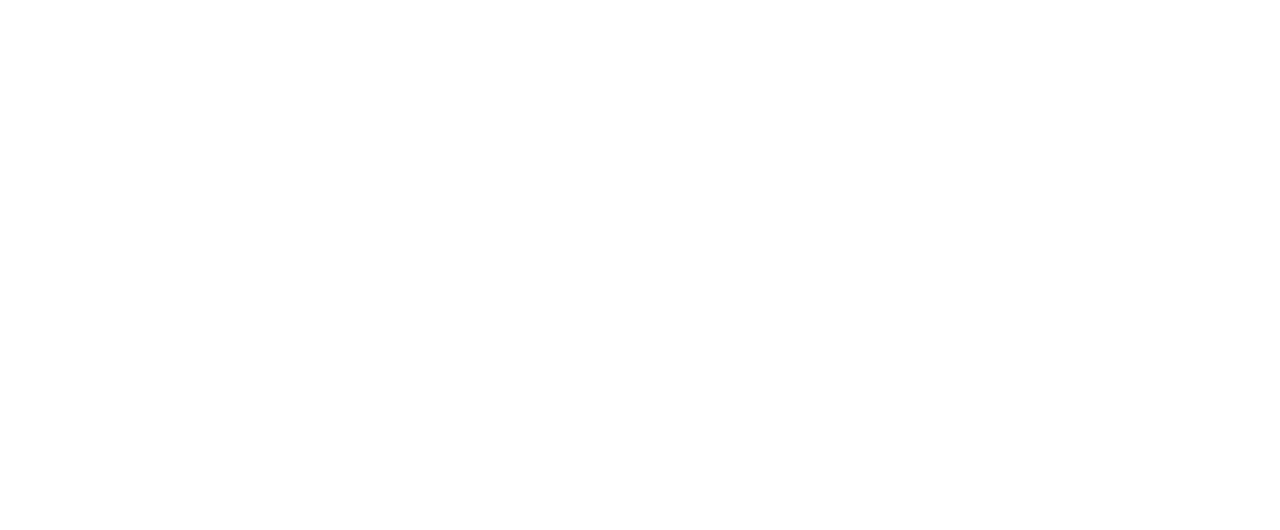
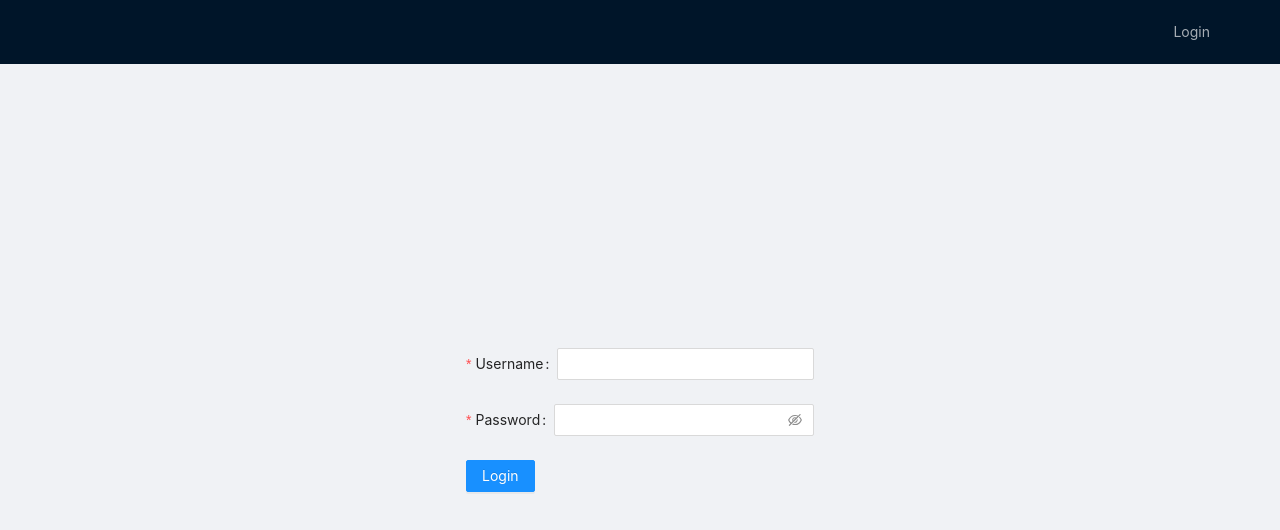
Before and after one commit to serhii-voitenko98/events-calendar, a React (Create React App) app: page /login in a window 1280 px wide. Shown: the top 530 px of the page. Built offline with nearby package versions, Linux system fonts and the light colour scheme.

Commit message:
change app

```diff
--- a/src/App.tsx
+++ b/src/App.tsx
@@ -1,9 +1,18 @@
-import React, { FC } from 'react'
+import { Layout } from 'antd';
+import React, { FC } from 'react';
+import { AppRouter } from './components/AppRouter';
+import { Navbar } from './components/Navbar';
+import './App.css';
 
 export const App: FC = () => {
   return (
     <div>
-
+      <Layout>
+        <Navbar />
+        <Layout.Content>
+          <AppRouter />
+        </Layout.Content>
+      </Layout>
     </div>
-  )
+  );
 };
--- /dev/null
+++ b/src/components/AppRouter.tsx
@@ -0,0 +1,24 @@
+import React, { FC } from 'react';
+import { Redirect, Route, Switch } from 'react-router-dom';
+import { useTypedSelector } from '../hooks/useTypedSelector';
+import { privateRoutes, publicRoutes, RouteNames } from '../routes';
+
+export const AppRouter: FC = () => {
+  const { isAuth } = useTypedSelector(state => state.authReducer);
+
+  return isAuth ? (
+    <Switch>
+      {privateRoutes.map(route => (
+        <Route {...route} key={route.path} />
+      ))}
+      <Redirect to={RouteNames.EVENT}></Redirect>
+    </Switch>
+  ) : (
+    <Switch>
+      {publicRoutes.map(route => (
+        <Route {...route} key={route.path} />
+      ))}
+      <Redirect to={RouteNames.LOGIN}></Redirect>
+    </Switch>
+  );
+};
--- /dev/null
+++ b/src/components/LoginForm.tsx
@@ -0,0 +1,44 @@
+import { Input, Form, Button } from 'antd';
+import React, { FC } from 'react';
+import { useDispatch } from 'react-redux';
+import { useTypedSelector } from '../hooks/useTypedSelector';
+import { AuthActionCreators } from '../store/reducers/auth/actionCreators';
+import { formRules } from '../utils/formRules';
+
+export const LoginForm: FC = () => {
+  const dispatch = useDispatch();
+  const {error, isLoading} = useTypedSelector(state => state.authReducer);
+
+  const onFinish = ({username, password}: {username: string, password: string}) => {
+    dispatch(AuthActionCreators.login(username, password));
+
+  };
+
+  return (
+    <Form
+      onFinish={(e) => onFinish(e)}
+    >
+      <Form.Item
+        label='Username'
+        name='username'
+        rules={[formRules.required('Please input username!')]}
+      >
+        <Input />
+      </Form.Item>
+
+      <Form.Item
+        label='Password'
+        name='password'
+        rules={[formRules.required('Please input password!')]}
+      >
+        <Input.Password />
+      </Form.Item>
+
+      <Form.Item>
+        <Button type='primary' htmlType='submit' loading={isLoading}>
+          Login
+        </Button>
+      </Form.Item>
+    </Form>
+  );
+};
--- /dev/null
+++ b/src/components/Navbar.tsx
@@ -0,0 +1,43 @@
+import React, { FC } from 'react';
+import { Layout, Menu } from 'antd';
+import { useHistory } from 'react-router';
+import { RouteNames } from '../routes';
+import { useTypedSelector } from '../hooks/useTypedSelector';
+
+export const Navbar: FC = () => {
+  const router = useHistory();
+  const { isAuth } = useTypedSelector(state => state.authReducer);
+
+  return (
+    <Layout.Header>
+      {isAuth ? (
+        <>
+          <div style={{ display: 'flex', justifyContent: 'flex-end' }}>
+            <div style={{ color: 'white' }}>{'Username'}</div>
+            <Menu
+              theme='dark'
+              mode='horizontal'
+              selectable={false}
+              style={{ justifyContent: 'flex-end' }}
+            >
+              <Menu.Item onClick={() => console.log('logout')} key={1}>
+                Logout
+              </Menu.Item>
+            </Menu>
+          </div>
+        </>
+      ) : (
+        <Menu
+          theme='dark'
+          mode='horizontal'
+          selectable={false}
+          style={{ justifyContent: 'flex-end' }}
+        >
+          <Menu.Item onClick={() => router.push(RouteNames.LOGIN)} key={1}>
+            Login
+          </Menu.Item>
+        </Menu>
+      )}
+    </Layout.Header>
+  );
+};
--- /dev/null
+++ b/src/utils/formRules.ts
@@ -0,0 +1,6 @@
+export const formRules = {
+  required: (message: string) => ({
+    required: true,
+    message,
+  }),
+}
```
